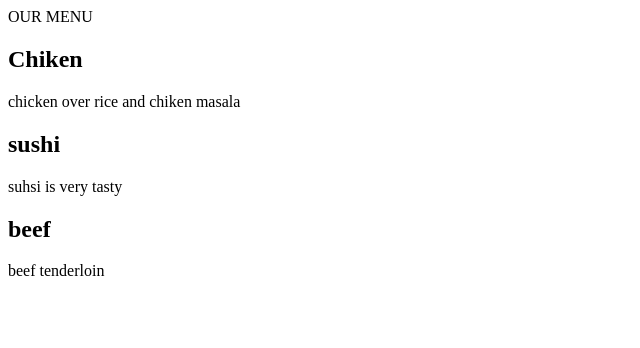
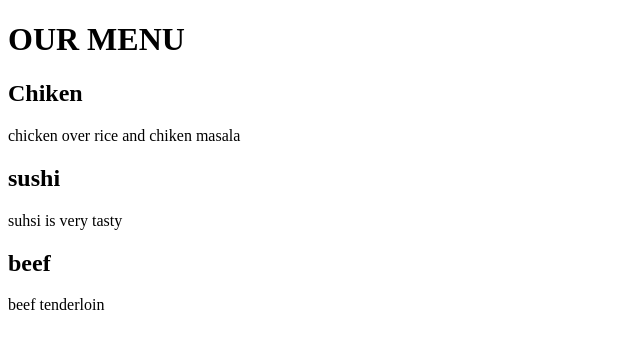
Before and after one commit to Shahromi/MODULE2, a plain HTML site: page index.html in a window 1280 px wide. Shown: the whole page, without its empty margins (0-640 px from the left). Drawn offline with Linux system fonts and the light colour scheme.

Commit message:
Update index.html

```diff
--- a/index.html
+++ b/index.html
@@ -2,9 +2,9 @@
 <html>
   <head>
     <title> OUR MENU </title>
-    <header> OUR MENU </header>
   </head>
   <body>
+    <h1> OUR MENU </h1>
   <h2> Chiken </h2>
   <p> chicken over rice and chiken masala </p>
   <h2> sushi </h2>
```
